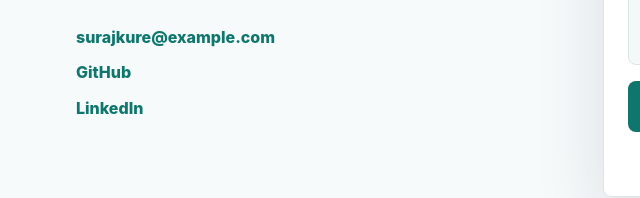
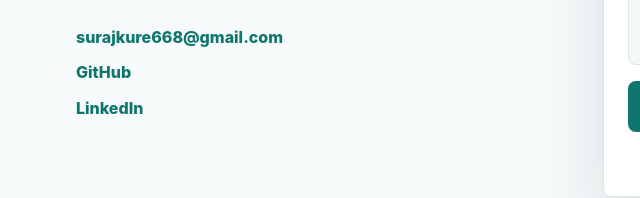
Before and after one commit to surajkure/portfolio, a plain HTML site: page index.html in a window 1280 px wide. Shown: the part 4319-4517 px from the top of the page, 4-644 px from the left. Drawn offline with Linux system fonts and the light colour scheme.

Commit message:
Update portfolio contact links

```diff
--- a/index.html
+++ b/index.html
@@ -286,8 +286,8 @@
             </p>
 
             <div class="contact-links">
-              <a href="mailto:surajkure@example.com">surajkure@example.com</a>
-              <a href="#" target="_blank" rel="noreferrer">GitHub</a>
+              <a href="mailto:surajkure668@gmail.com">surajkure668@gmail.com</a>
+              <a href="https://github.com/surajkure" target="_blank" rel="noreferrer">GitHub</a>
               <a href="#" target="_blank" rel="noreferrer">LinkedIn</a>
             </div>
           </div>
--- a/script.js
+++ b/script.js
@@ -5,7 +5,7 @@
 const year = document.querySelector("#year");
 const contactForm = document.querySelector("#contactForm");
 const formStatus = document.querySelector("#formStatus");
-const contactEmail = "surajkure@example.com";
+const contactEmail = "surajkure668@gmail.com";
 
 const savedTheme = localStorage.getItem("theme");
 const prefersLight = window.matchMedia("(prefers-color-scheme: light)").matches;
```
